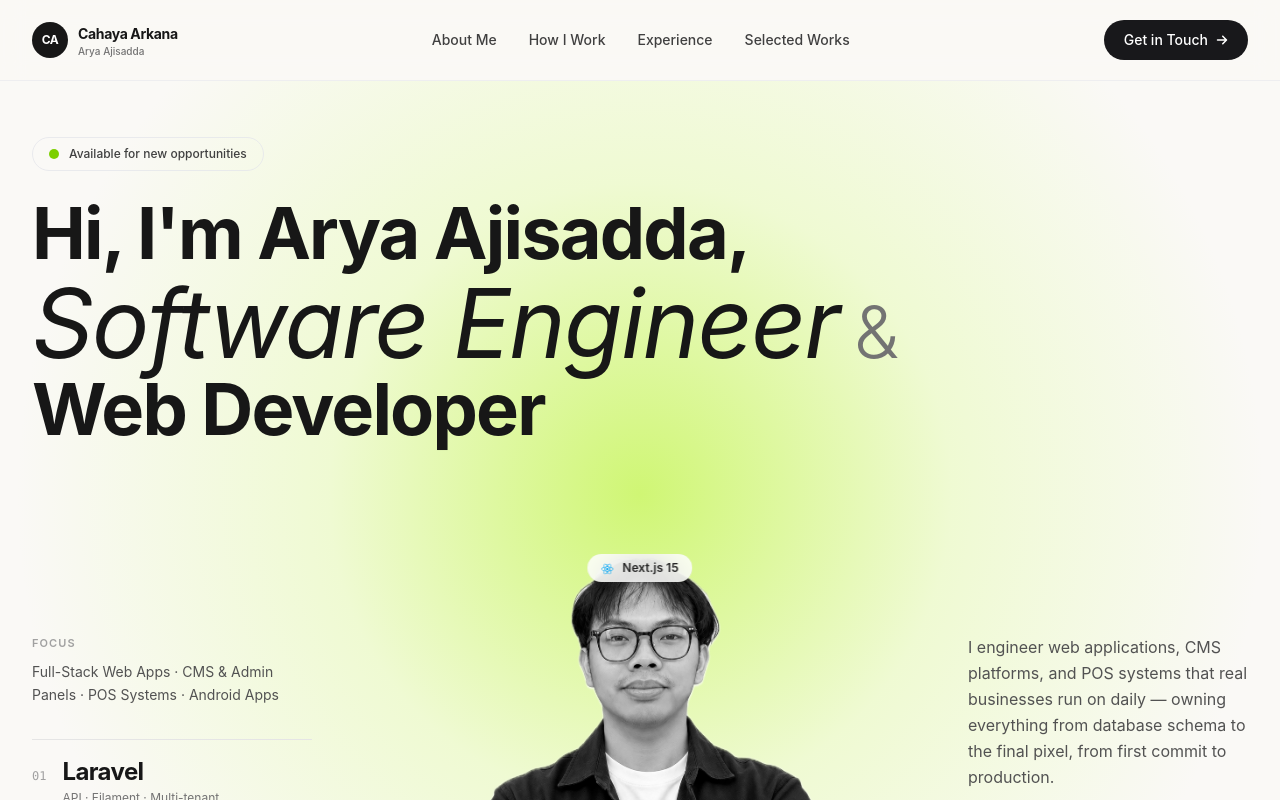
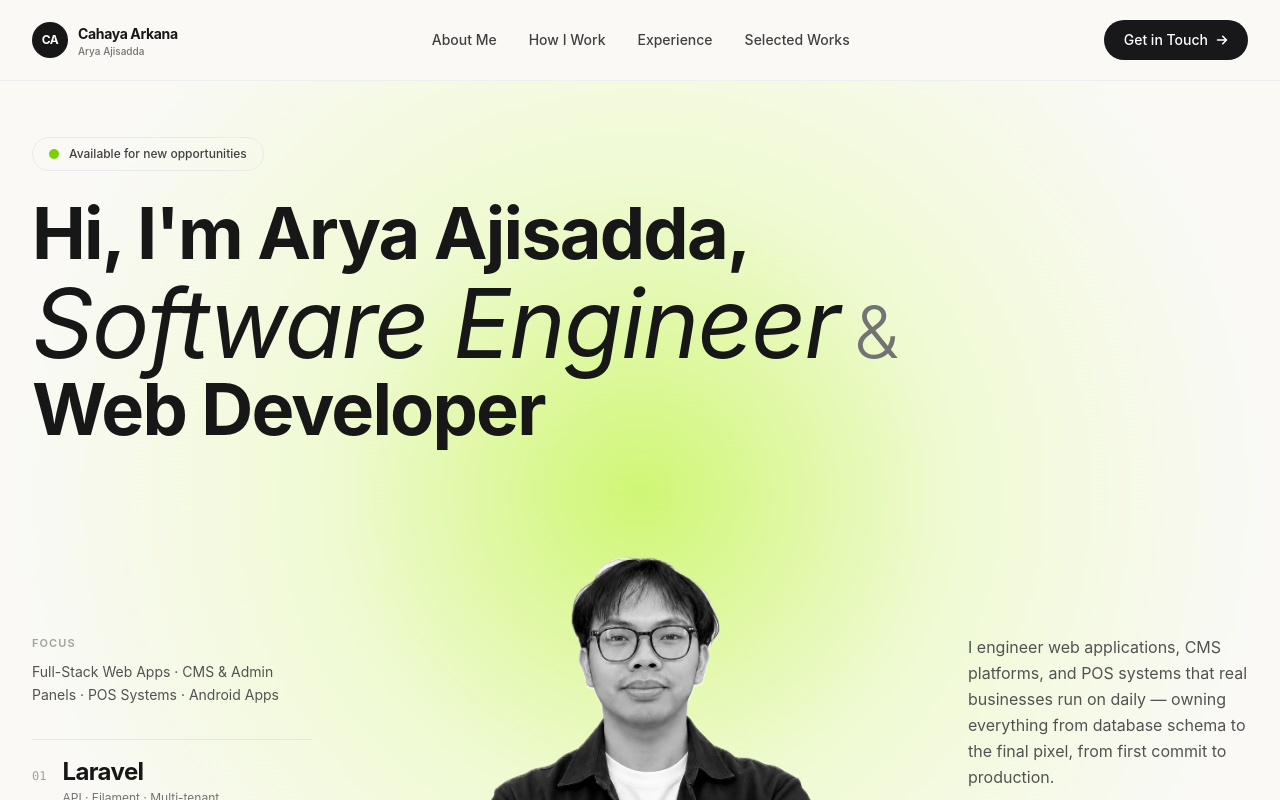
Before and after one commit to leanderarya/portfolio, a Next.js app: page / in a window 1280 px wide. Shown: the top 800 px of the page. Built offline with nearby package versions, Linux system fonts and the light colour scheme; a web font is replaced by a local one.

Commit message:
fix(hero): hapus chip floating Next.js 15 dari foto

```diff
--- a/components/Hero.tsx
+++ b/components/Hero.tsx
@@ -8,7 +8,7 @@ import {
   useTransform,
   type Variants,
 } from "framer-motion";
-import { FaArrowRight, FaReact, FaTerminal } from "react-icons/fa6";
+import { FaArrowRight, FaTerminal } from "react-icons/fa6";
 import { EASE, DURATION } from "@/components/motion/primitives";
 
 export default function Hero({ onOpenContact }: { onOpenContact: () => void }) {
@@ -115,9 +115,6 @@ export default function Hero({ onOpenContact }: { onOpenContact: () => void }) {
                   style={rm ? undefined : { y: parallaxY }}
                   className="absolute inset-0 h-full w-full object-cover object-top grayscale hover:grayscale-0 transition-all duration-700"
                 />
-                <div className="absolute top-16 left-1/2 -translate-x-1/2 z-20 bg-white/85 backdrop-blur-md px-3.5 py-1.5 rounded-full text-xs font-semibold text-neutral-800 whitespace-nowrap">
-                  <FaReact className="text-sky-500 mr-1.5 inline" /> Next.js 15
-                </div>
                 <div className="absolute bottom-14 left-1/2 -translate-x-1/2 z-20 bg-[#18181B]/90 backdrop-blur-md text-white px-4 py-1.5 rounded-full text-xs font-medium whitespace-nowrap">
                   <FaTerminal className="text-lime mr-1.5 inline" /> Full-Stack Developer
                 </div>
```
